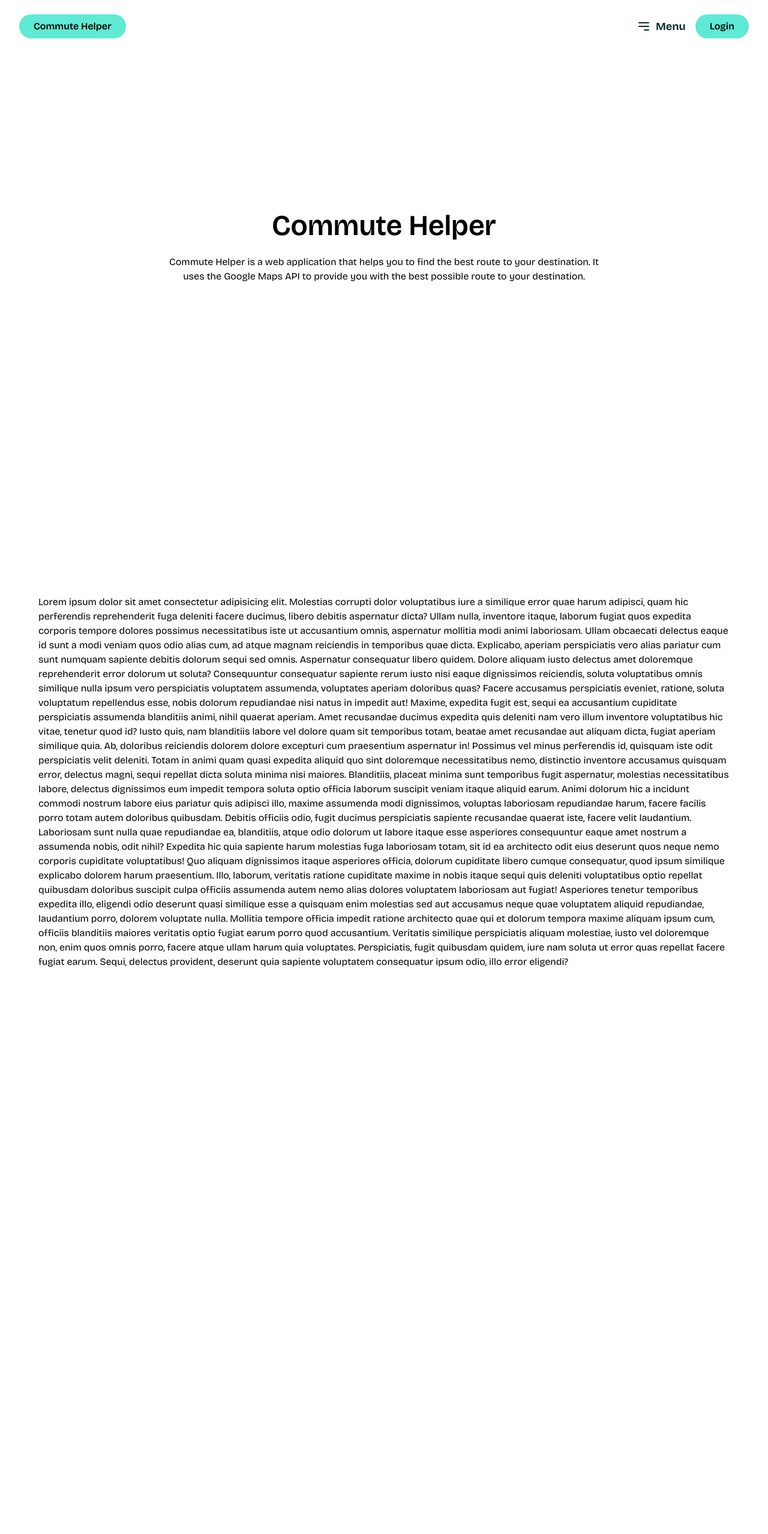
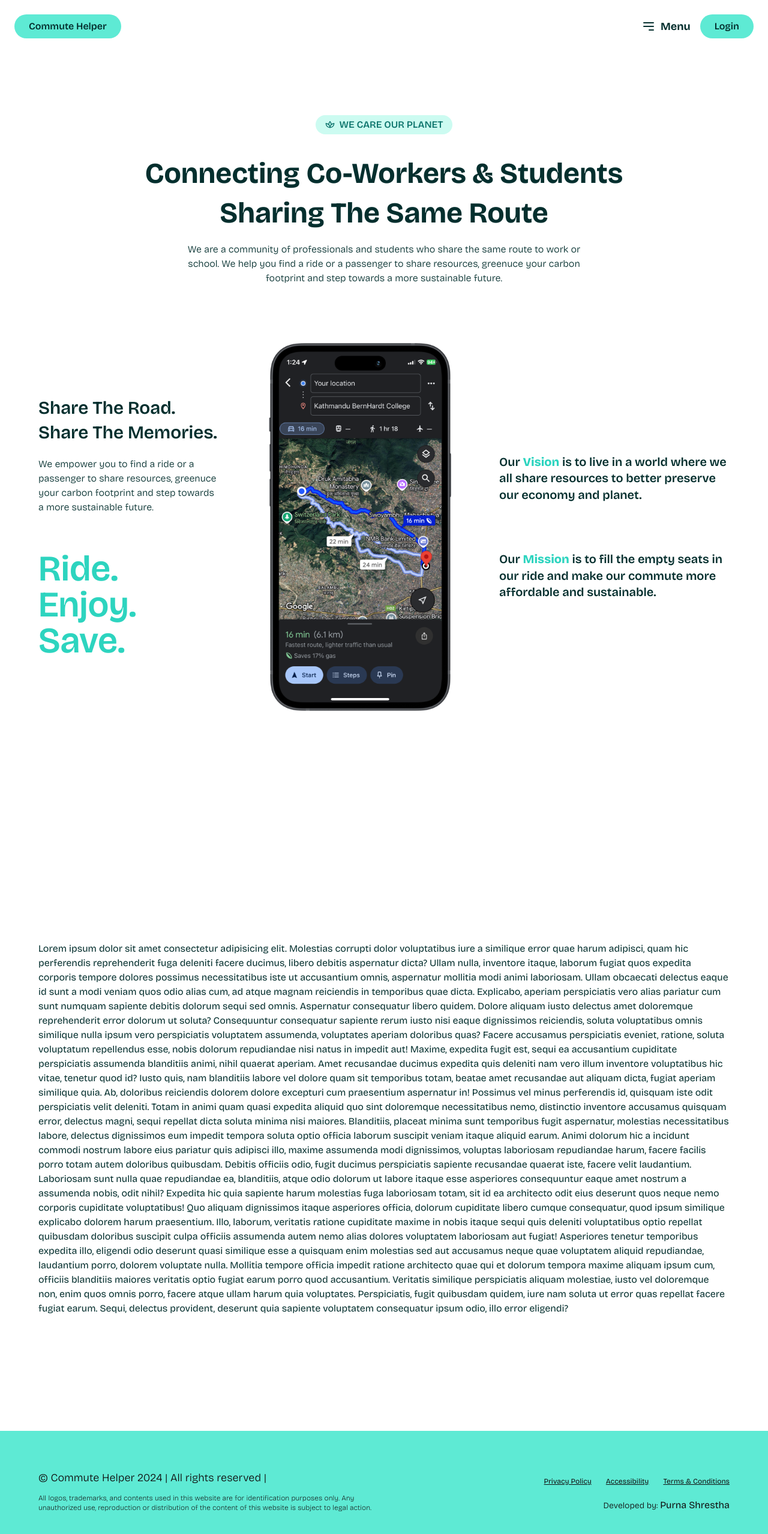
Before and after one commit to purnasth/commute-helper, a React (Vite) app: page / in a window 1280 px wide. Shown: the top 2558 px of the page at 60% size. Before the commit the page ends 1808 px from the top, so only its background shows below. Built offline with nearby package versions, Linux system fonts and the light colour scheme.

Commit message:
feat: Create intro page

```diff
--- a/src/App.tsx
+++ b/src/App.tsx
@@ -8,6 +8,7 @@
 import Home from './pages/Home';
 import RouterToTop from './utils/RouterToTop';
 import Navbar from './layouts/Navbar';
+import Footer from './layouts/Footer';
 
 const App: React.FC = () => {
   return (
@@ -79,6 +80,8 @@
           Sequi, delectus provident, deserunt quia sapiente voluptatem
           consequatur ipsum odio, illo error eligendi?
         </main>
+
+        <Footer />
       </Router>
     </>
   );
--- a/src/components/Intro.tsx
+++ b/src/components/Intro.tsx
@@ -1,17 +1,55 @@
+import mobile from '../assets/mockups/mobile.png';
+import { TbPlant2 } from 'react-icons/tb';
+
 const Intro = () => {
   return (
     <>
-      <main className="relative z-auto h-screen w-full bg-white/50">
-        <div className="container flex size-full max-w-3xl flex-col items-center justify-center gap-4 text-center">
-          <h1 className="mt-4 text-5xl capitalize leading-snug">
-            Commute Helper
+      <main className="relative">
+        <div className="container flex size-full max-w-4xl flex-col items-center justify-center gap-4 text-center">
+          <span className="inline-flex items-center gap-2 rounded-full bg-teal-100 px-4 py-1 font-semibold uppercase text-teal-700">
+            <TbPlant2 className="text-teal-700" />
+            We care our planet
+          </span>
+
+          <h1 className="mt-4 text-5xl font-bold capitalize leading-snug">
+            Connecting Co-workers & Students sharing the same route
           </h1>
 
-          <p className="max-w-3xl font-body">
-            Commute Helper is a web application that helps you to find the best
-            route to your destination. It uses the Google Maps API to provide
-            you with the best possible route to your destination.
+          <p className="max-w-2xl font-body">
+            We are a community of professionals and students who share the same
+            route to work or school. We help you find a ride or a passenger to
+            share resources, greenuce your carbon footprint and step towards a
+            more sustainable future.
           </p>
+        </div>
+
+        <div className="mt-24 flex items-center gap-20">
+          <div className="flex-1 space-y-5">
+            <h2 className="max-w-sm text-3xl leading-snug">
+              Share The Road. <br /> Share The Memories.
+            </h2>
+            <p className="max-w-md">
+              We empower you to find a ride or a passenger to share resources,
+              greenuce your carbon footprint and step towards a more sustainable
+              future.
+            </p>
+            <h3 className="pt-10 text-6xl text-teal-400">Ride. Enjoy. Save.</h3>
+          </div>
+          <div className="flex-1">
+            <img src={mobile} alt="Commute Helper" />
+          </div>
+          <div className="space-y-20">
+            <h2 className="max-w-sm text-xl leading-snug">
+              Our <strong className="text-teal-400">Vision</strong> is to live
+              in a world where we all share resources to better preserve our
+              economy and planet.
+            </h2>
+            <h2 className="max-w-sm text-xl leading-snug">
+              Our <strong className="text-teal-400">Mission</strong> is to fill
+              the empty seats in our ride and make our commute more affordable
+              and sustainable.
+            </h2>
+          </div>
         </div>
       </main>
     </>
--- a/src/index.css
+++ b/src/index.css
@@ -44,7 +44,7 @@
       } */
 
   body {
-    @apply font-body;
+    @apply font-body text-teal-950;
   }
 
   main,
@@ -70,14 +70,16 @@
   button,
   ul,
   li {
-    @apply font-body font-light;
+    @apply font-body font-normal;
   }
 
   p,
   span {
-    @apply font-body font-normal;
+    @apply font-body font-light;
   }
 
+    nav,
+    footer,
   main {
     @apply relative z-10 px-4 py-12 sm:py-24 md:px-12 md:py-32 lg:py-36 xl:px-16 xl:py-48;
   }
@@ -87,13 +89,11 @@
       } */
 
   .filter-white {
-    filter: brightness(0) saturate(100%) invert(100%) sepia(100%) saturate(0%)
-      hue-rotate(288deg) brightness(102%) contrast(102%);
+    filter: brightness(0) saturate(100%) invert(100%) sepia(100%) saturate(0%) hue-rotate(288deg) brightness(102%) contrast(102%);
   }
 
   .filter-black {
-    filter: brightness(0) saturate(100%) invert(0%) sepia(0%) saturate(7500%)
-      hue-rotate(327deg) brightness(96%) contrast(104%);
+    filter: brightness(0) saturate(100%) invert(0%) sepia(0%) saturate(7500%) hue-rotate(327deg) brightness(96%) contrast(104%);
   }
 
   .transition-300 {
--- /dev/null
+++ b/src/layouts/Footer.tsx
@@ -0,0 +1,60 @@
+const Footer = () => {
+  const currentYear = new Date().getFullYear();
+
+  return (
+    <>
+      <footer className="flex flex-col justify-between gap-10 bg-teal-300 py-16 text-base text-dark hover:bg-teal-400 md:flex-row md:items-end md:text-lg">
+        <div className="space-y-3">
+          <p className="">
+            © Commute Helper {currentYear} | All rights reserved |
+          </p>
+          <p className="max-w-xl text-xs font-extralight">
+            All logos, trademarks, and contents used in this website are for
+            identification purposes only. Any unauthorized use, reproduction or
+            distribution of the content of this website is subject to legal
+            action.
+          </p>
+        </div>
+
+        <div className="flex flex-col items-end gap-4">
+          <ul className="policies flex flex-wrap gap-8 gap-x-6 gap-y-2">
+            <li>
+              <a
+                className="text-xs underline hover:no-underline"
+                href="/privacy-policy"
+              >
+                Privacy Policy
+              </a>
+            </li>
+            <li>
+              <a
+                className="text-xs underline hover:no-underline"
+                href="/accessibility"
+              >
+                Accessibility
+              </a>
+            </li>
+            <li>
+              <a className="text-xs underline hover:no-underline" href="/terms">
+                Terms & Conditions
+              </a>
+            </li>
+          </ul>
+          <p className="text-sm">
+            Developed by:{' '}
+            <a
+              href="https://www.purnashrestha.com.np"
+              target="_blank"
+              rel="noopener noreferrer"
+              className="text-base hover:underline"
+            >
+              Purna Shrestha
+            </a>
+          </p>
+        </div>
+      </footer>
+    </>
+  );
+};
+
+export default Footer;
--- a/src/layouts/Navbar.tsx
+++ b/src/layouts/Navbar.tsx
@@ -38,10 +38,10 @@
   return (
     <>
       <nav
-        className={`fixed top-0 z-40 w-full font-serif transition-all duration-[1s] ${visible ? '' : '-translate-y-full'}`}
+        className={`fixed top-0 z-40 w-full font-serif transition-all duration-[1s] ${window.scrollY > 0 ? 'py-6' : 'p-6'} ${visible ? '' : '-translate-y-full'}`}
       >
         <div
-          className={`z-40 flex items-start justify-between px-4 py-6 md:px-8 ${
+          className={`z-40 flex items-start justify-between ${
             visible
               ? 'bg-gradient-to-t from-[rgba(0,0,0,0)] to-[rgba(0,0,0,0)]'
               : 'bg-transparent'
--- a/src/pages/Home.tsx
+++ b/src/pages/Home.tsx
@@ -4,11 +4,6 @@
 const Home: React.FC = () => {
   return (
     <>
-      {/* <main className="flex h-screen w-full items-center justify-center">
-        <h1 className="text-center font-serif text-5xl capitalize">
-          Welcome to Vite + React and tailwindCSS starter Kit
-        </h1>
-      </main> */}
       <Intro />
     </>
   );
```
Also changed, not shown: tailwind.config.js (+11 -0 lines), src/assets/mockups/mobile.png (added).
